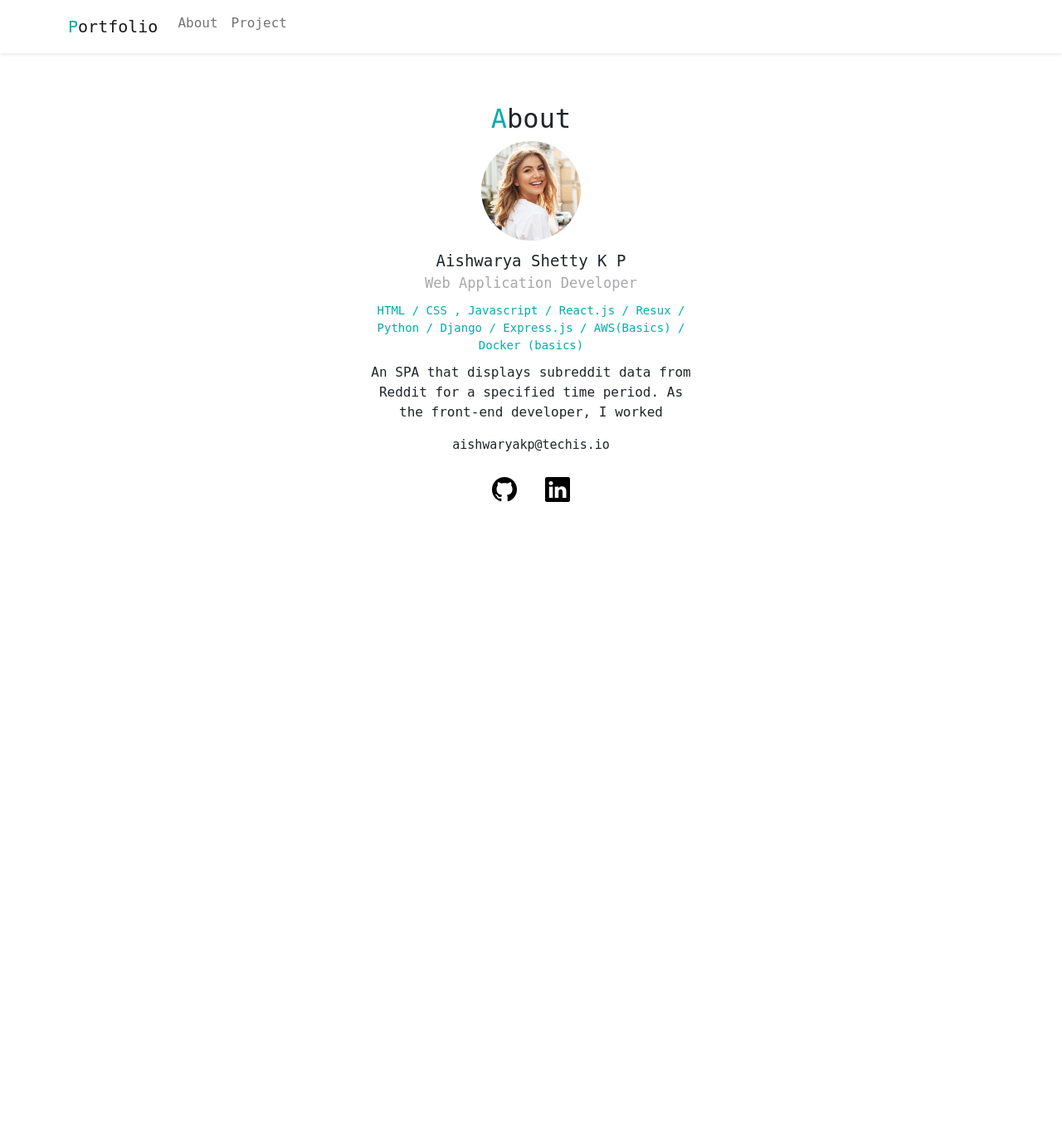
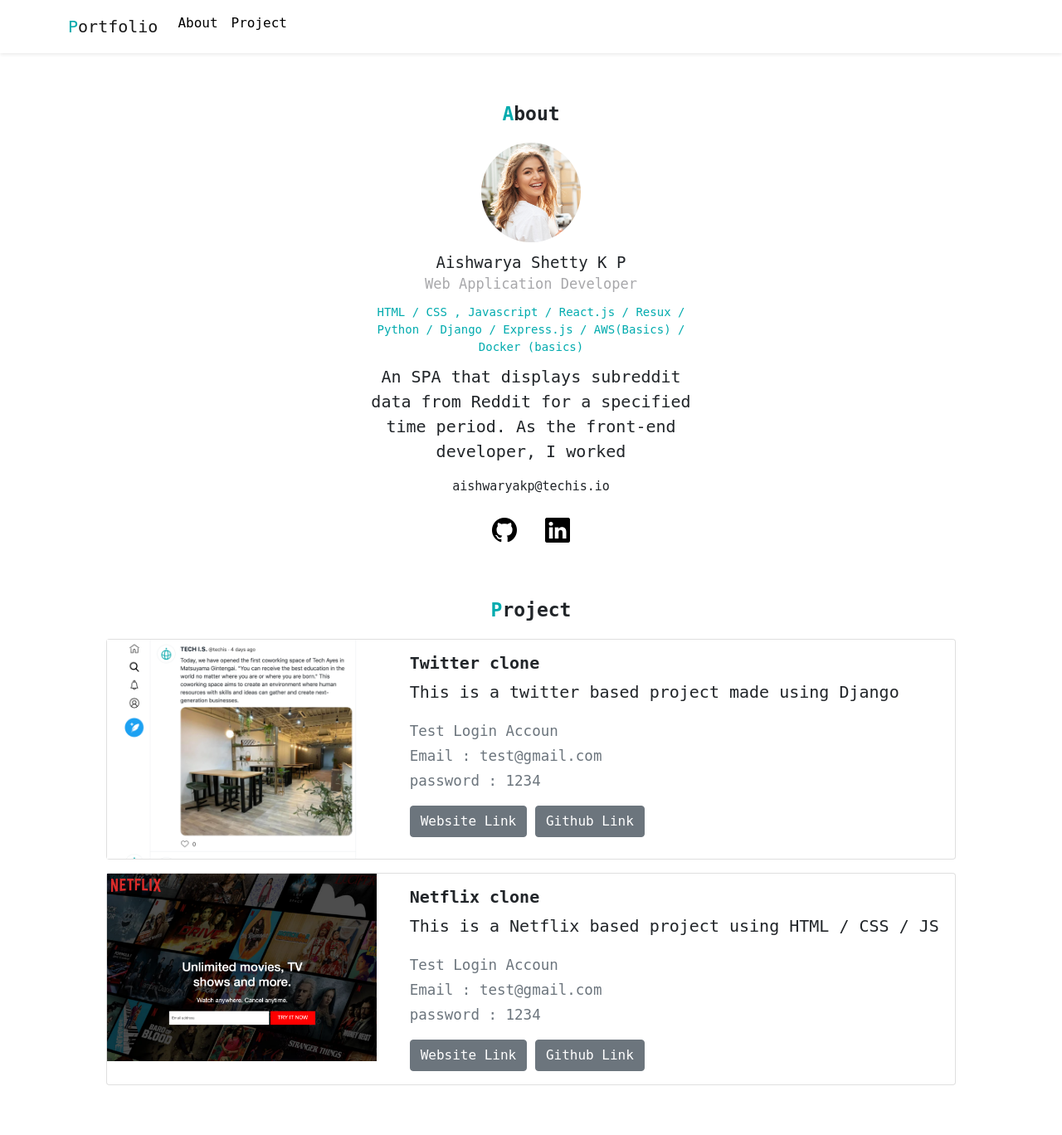
Before and after one commit to Aishwaryakptechis/portfolio, a PHP site: page / in a window 1280 px wide. Shown: the whole page at 83% size. Before the commit the page ends 605 px from the top, so only its background shows below. Run offline with PHP 8.4, Linux system fonts and the light colour scheme.

Commit message:
created the project section, designing templete completed

```diff
--- a/index.html
+++ b/index.html
@@ -62,6 +62,69 @@
 				<a href="#"><i class="bi bi-linkedin ms-3"></i></a>
 			</div>
 		</div>
+
+		<div id="project">
+			<h2><span class="font-primary">P</span>roject</h2>
+
+			<div class="card mb-3">
+				<div class="row">
+					<div class="col-md-4">
+						<img src="img/project-twitter.png" alt="Twitter peoject" />
+					</div>
+					<div class="col-md-8">
+						<div class="card-body">
+							<h5 class="card-title">Twitter clone</h5>
+							<p class="card-text">
+								This is a twitter based project made using Django
+							</p>
+							<p class="card-text">
+								<small class="text-muted">
+									Test Login Accoun <br />
+									Email : test@gmail.com <br />
+									password : 1234
+								</small>
+							</p>
+							<a href="#" target="_blank" class="btn btn-secondary"
+								>Website Link</a
+							>
+							<a href="#" target="_blank" class="btn btn-secondary"
+								>Github Link</a
+							>
+						</div>
+					</div>
+				</div>
+			</div>
+
+			<div class="card mb-3">
+				<div class="row">
+					<div class="col-md-4">
+						<img src="img/project-netflix.png" alt="Netflix peoject" />
+					</div>
+					<div class="col-md-8">
+						<div class="card-body">
+							<h5 class="card-title">Netflix clone</h5>
+							<p class="card-text">
+								This is a Netflix based project using HTML / CSS / JS
+							</p>
+							<p class="card-text">
+								<small class="text-muted">
+									Test Login Accoun <br />
+									Email : test@gmail.com <br />
+									password : 1234
+								</small>
+							</p>
+							<a href="#" target="_blank" class="btn btn-secondary"
+								>Website Link</a
+							>
+							<a href="#" target="_blank" class="btn btn-secondary"
+								>Github Link</a
+							>
+						</div>
+					</div>
+				</div>
+			</div>
+		</div>
+
 		<script
 			src="https://cdn.jsdelivr.net/npm/bootstrap@5.1.1/dist/js/bootstrap.bundle.min.js"
 			integrity="sha384-/bQdsTh/da6pkI1MST/rWKFNjaCP5gBSY4sEBT38Q/9RBh9AH40zEOg7Hlq2THRZ"
--- a/style.css
+++ b/style.css
@@ -15,6 +15,20 @@
 .title.icon {
 	font-size: 20px;
 	font-weight: bold;
+}
+
+p {
+	font-size: 20px;
+}
+
+h2 {
+	font-size: 23px;
+	font-weight: bold;
+	margin-bottom: 20px;
+}
+
+a.font-black {
+	color: #000 !important;
 }
 
 /*******************
@@ -65,4 +79,25 @@
 	color: rgb(0, 0, 0);
 }
 
-/****************/
+/*****************
+
+project
+
+*****************/
+
+#project {
+	margin: 60px auto;
+	width: 80%;
+}
+
+#project h2 {
+	text-align: center;
+}
+
+#project .card img {
+	width: 100%;
+}
+
+#project .card-title {
+	font-weight: bold;
+}
```
